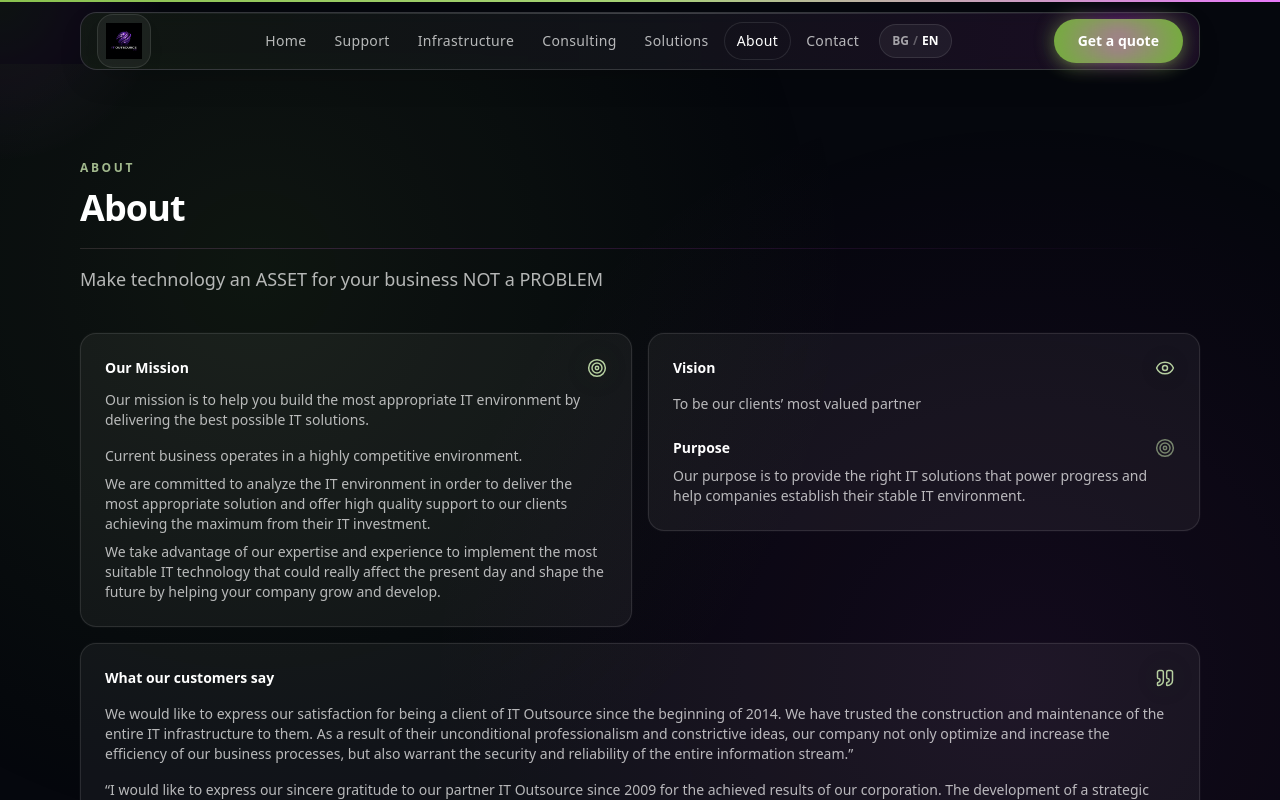
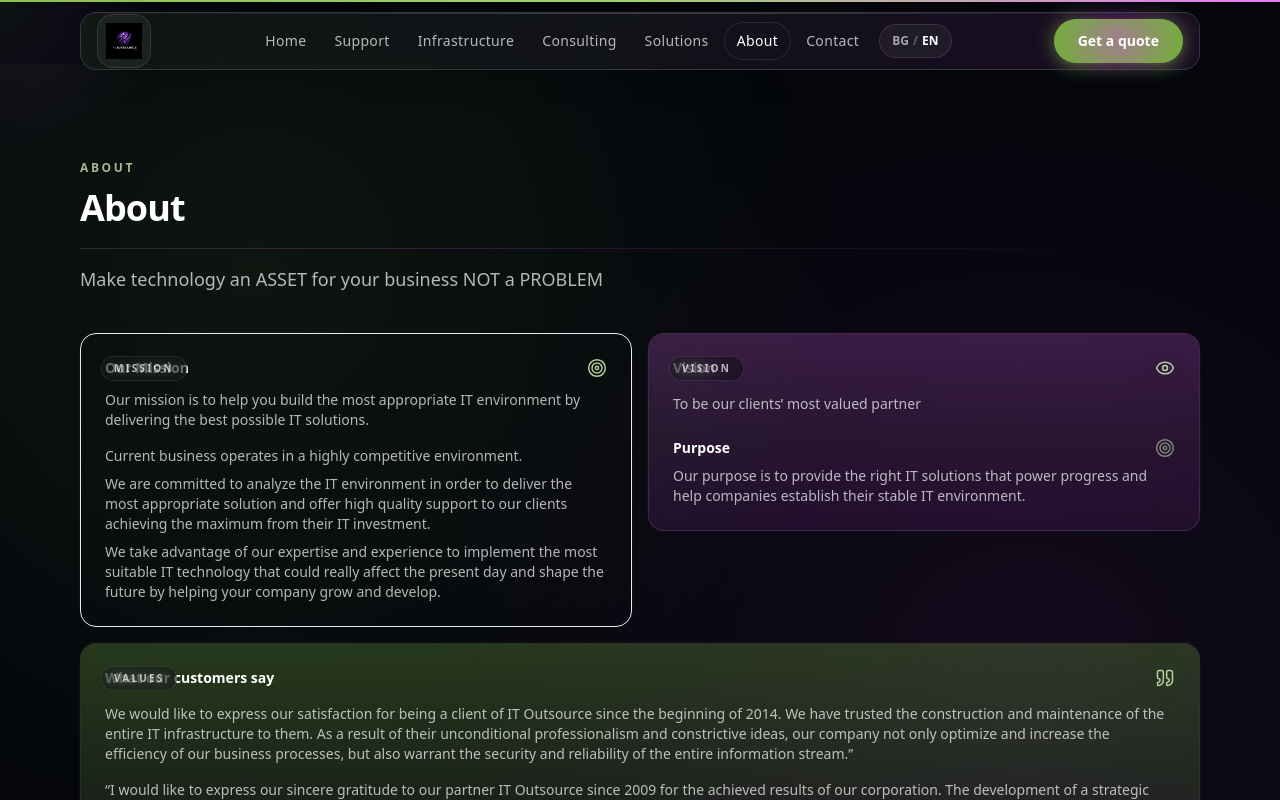
Before and after one commit to gushterovstefan/itosite, a React (Vite) app in the folder website/: page /about in a window 1280 px wide. Shown: the top 800 px of the page. Built offline with nearby package versions, Linux system fonts and the light colour scheme.

Commit message:
UI: add tinted card variants + badges for better scanability

```diff
--- a/website/src/components/Cards.jsx
+++ b/website/src/components/Cards.jsx
@@ -3,20 +3,84 @@ import { useNavigate } from 'react-router-dom'
 import Reveal from './Reveal.jsx'
 import CardSpotlight from './CardSpotlight.jsx'
 
-export function Card({ children, className = '', revealDelay = 0, underlay = null }) {
+const variants = {
+  default: {
+    card: 'border-white/10 bg-white/5',
+    top: 'from-white/10 via-white/5 to-transparent'
+  },
+  brand: {
+    card: 'border-brand-300/15 bg-brand-500/10',
+    top: 'from-brand-400/25 via-white/5 to-transparent'
+  },
+  violet: {
+    card: 'border-fuchsia-300/15 bg-fuchsia-500/10',
+    top: 'from-fuchsia-400/20 via-white/5 to-transparent'
+  },
+  steel: {
+    card: 'border-sky-200/12 bg-sky-500/7',
+    top: 'from-sky-300/18 via-white/5 to-transparent'
+  },
+  amber: {
+    card: 'border-amber-200/12 bg-amber-500/8',
+    top: 'from-amber-300/18 via-white/5 to-transparent'
+  }
+}
+
+function CardShell({ children, className = '', underlay = null, variant = 'default', badge = null }) {
+  const v = variants[variant] ?? variants.default
+
+  return (
+    <>
+      {/* top tint */}
+      <div
+        aria-hidden="true"
+        className={
+          'pointer-events-none absolute inset-0 bg-gradient-to-b opacity-70 ' +
+          v.top
+        }
+      />
+
+      <CardSpotlight className="z-0" />
+      {underlay ? <div className="absolute inset-0 z-[1]">{underlay}</div> : null}
+
+      {badge ? (
+        <div className="absolute left-5 top-5 z-20">
+          <span className="inline-flex items-center rounded-full border border-white/10 bg-ink-950/60 px-3 py-1 text-[10px] font-semibold uppercase tracking-[0.22em] text-white/70 backdrop-blur">
+            {badge}
+          </span>
+        </div>
+      ) : null}
+
+      <div className={'relative z-10 ' + className}>{children}</div>
+    </>
+  )
+}
+
+export function Card({
+  children,
+  className = '',
+  revealDelay = 0,
+  underlay = null,
+  variant = 'default',
+  badge = null
+}) {
+  const v = variants[variant] ?? variants.default
+
   return (
     <Reveal delay={revealDelay}>
       <motion.div
         whileHover={{ y: -6, scale: 1.01 }}
         transition={{ type: 'spring', stiffness: 260, damping: 22 }}
         className={
-          'group relative overflow-hidden rounded-2xl border border-white/10 bg-white/5 p-5 md:p-6 shadow-[0_0_0_1px_rgba(255,255,255,0.02)] hover:shadow-[0_0_0_1px_rgba(116,173,60,0.18),0_18px_60px_-28px_rgba(0,0,0,0.8)] ' +
+          'group relative overflow-hidden rounded-2xl border p-5 md:p-6 shadow-[0_0_0_1px_rgba(255,255,255,0.02)] hover:shadow-[0_0_0_1px_rgba(116,173,60,0.18),0_18px_60px_-28px_rgba(0,0,0,0.8)] ' +
+          v.card +
+          ' ' +
           className
         }
       >
-        <CardSpotlight className="z-0" />
-        {underlay ? <div className="absolute inset-0 z-[1]">{underlay}</div> : null}
-        <div className="relative z-10">{children}</div>
+        <CardShell underlay={underlay} variant={variant} badge={badge}>
+          {children}
+        </CardShell>
       </motion.div>
     </Reveal>
   )
@@ -27,7 +91,9 @@ export function ClickCard({
   children,
   className = '',
   revealDelay = 0,
-  underlay = null
+  underlay = null,
+  variant = 'default',
+  badge = null
 }) {
   const nav = useNavigate()
   const reduce = useReducedMotion()
@@ -55,6 +121,8 @@ export function ClickCard({
     nav(to)
   }
 
+  const v = variants[variant] ?? variants.default
+
   return (
     <Reveal delay={revealDelay}>
       <motion.button
@@ -65,13 +133,15 @@ export function ClickCard({
         whileTap={reduce ? undefined : { scale: 0.985 }}
         transition={{ type: 'spring', stiffness: 260, damping: 22 }}
         className={
-          'group relative w-full overflow-hidden rounded-2xl border border-white/10 bg-white/5 p-5 text-left md:p-6 shadow-[0_0_0_1px_rgba(255,255,255,0.02)] hover:shadow-[0_0_0_1px_rgba(116,173,60,0.18),0_18px_60px_-28px_rgba(0,0,0,0.8)] focus:outline-none focus:ring-2 focus:ring-brand-400/50 ' +
+          'group relative w-full overflow-hidden rounded-2xl border p-5 text-left md:p-6 shadow-[0_0_0_1px_rgba(255,255,255,0.02)] hover:shadow-[0_0_0_1px_rgba(116,173,60,0.18),0_18px_60px_-28px_rgba(0,0,0,0.8)] focus:outline-none focus:ring-2 focus:ring-brand-400/50 ' +
+          v.card +
+          ' ' +
           className
         }
       >
-        <CardSpotlight className="z-0" />
-        {underlay ? <div className="absolute inset-0 z-[1]">{underlay}</div> : null}
-        <div className="relative z-10">{children}</div>
+        <CardShell underlay={underlay} variant={variant} badge={badge}>
+          {children}
+        </CardShell>
       </motion.button>
     </Reveal>
   )
--- a/website/src/pages/About.jsx
+++ b/website/src/pages/About.jsx
@@ -11,7 +11,7 @@ export default function About() {
     <div>
       <Section eyebrow={content.shared.ui.about} title={content.shared.ui.about} lead={content.shared.tagline}>
         <div className="grid gap-4 md:grid-cols-2">
-          <Card revealDelay={0.04}>
+          <Card revealDelay={0.04} variant="steel" badge="Mission">
             <div className="flex items-start justify-between gap-4">
               <div className="text-sm font-semibold">{c.missionTitle}</div>
               <Icon as={icons.mission} />
@@ -24,7 +24,7 @@ export default function About() {
             </div>
           </Card>
 
-          <Card revealDelay={0.10}>
+          <Card revealDelay={0.10} variant="violet" badge="Vision">
             <div className="flex items-start justify-between gap-4">
               <div className="text-sm font-semibold">{c.visionTitle}</div>
               <Icon as={icons.vision} />
@@ -47,7 +47,7 @@ export default function About() {
         </div>
 
         <div className="mt-4">
-          <Card revealDelay={0.16}>
+          <Card revealDelay={0.16} variant="brand" badge="Values">
             <div className="flex items-start justify-between gap-4">
               <div className="text-sm font-semibold">{c.testimonialsTitle}</div>
               <Icon as={icons.testimonial} />
--- a/website/src/pages/Consulting.jsx
+++ b/website/src/pages/Consulting.jsx
@@ -26,7 +26,7 @@ export default function Consulting() {
             </Card>
           ))}
 
-          <Card revealDelay={0.26} className="lg:col-span-2">
+          <Card revealDelay={0.26} className="lg:col-span-2" variant="amber" badge="Governance">
             <div className="flex items-start justify-between gap-4">
               <div className="text-sm font-semibold">{c.governanceTitle}</div>
               <Icon as={icons.governance} />
--- a/website/src/pages/Infrastructure.jsx
+++ b/website/src/pages/Infrastructure.jsx
@@ -16,7 +16,7 @@ export default function Infrastructure() {
 
         <div className="mt-10 grid gap-4 lg:grid-cols-2">
           {c.cards.map((card, i) => (
-            <Card key={card.title} revealDelay={0.04 + i * 0.04}>
+            <Card key={card.title} revealDelay={0.04 + i * 0.04} variant="steel">
               <div className="flex items-start justify-between gap-4">
                 <div className="text-sm font-semibold">{card.title}</div>
                 <Icon as={icons[card.icon] ?? icons.infrastructure} />
--- a/website/src/pages/Solutions.jsx
+++ b/website/src/pages/Solutions.jsx
@@ -14,7 +14,7 @@ export default function Solutions() {
 
         <div className="mt-10 grid gap-4 lg:grid-cols-2">
           {c.cards.map((card, i) => (
-            <Card key={card.title} revealDelay={0.04 + i * 0.04}>
+            <Card key={card.title} revealDelay={0.04 + i * 0.04} variant="violet">
               <div className="flex items-start justify-between gap-4">
                 <div className="text-sm font-semibold">{card.title}</div>
                 <Icon as={icons[card.icon] ?? icons.platform} />
--- a/website/src/pages/Support.jsx
+++ b/website/src/pages/Support.jsx
@@ -17,7 +17,7 @@ export default function Support() {
 
         <div className="mt-10 grid gap-4 lg:grid-cols-3">
           {/* Card 1 */}
-          <Card revealDelay={0.04} className="lg:col-span-1">
+          <Card revealDelay={0.04} className="lg:col-span-1" variant="brand" badge="SLA">
             <div className="flex items-start justify-between gap-4">
               <div>
                 <div className="text-sm font-semibold">{c.serviceModelsTitle}</div>
@@ -31,7 +31,7 @@ export default function Support() {
           </Card>
 
           {/* Card 2 */}
-          <Card revealDelay={0.10} className="lg:col-span-1">
+          <Card revealDelay={0.10} className="lg:col-span-1" variant="steel" badge="Operations">
             <div className="flex items-start justify-between gap-4">
               <div className="text-sm font-semibold">{c.deliveryModelTitle}</div>
               <Icon as={icons.support} />
@@ -40,7 +40,7 @@ export default function Support() {
           </Card>
 
           {/* Card 3 */}
-          <Card revealDelay={0.16} className="lg:col-span-1">
+          <Card revealDelay={0.16} className="lg:col-span-1" variant="amber" badge="Governance">
             <div className="flex items-start justify-between gap-4">
               <div className="text-sm font-semibold">{c.governanceTitle}</div>
               <Icon as={icons.governance} />
```
Also changed, not shown: website/src/pages/Home.jsx (+6 -4 lines).
